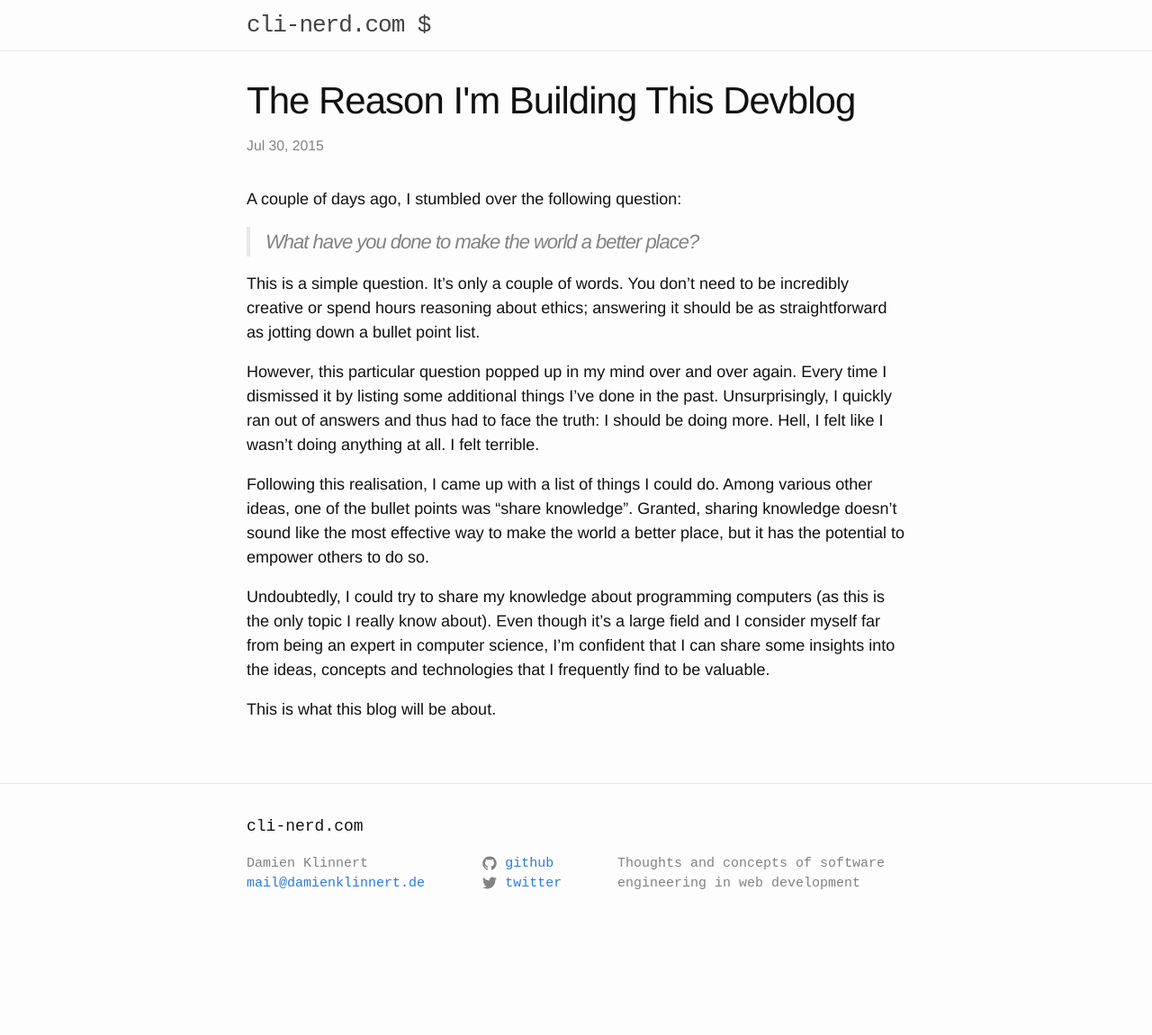
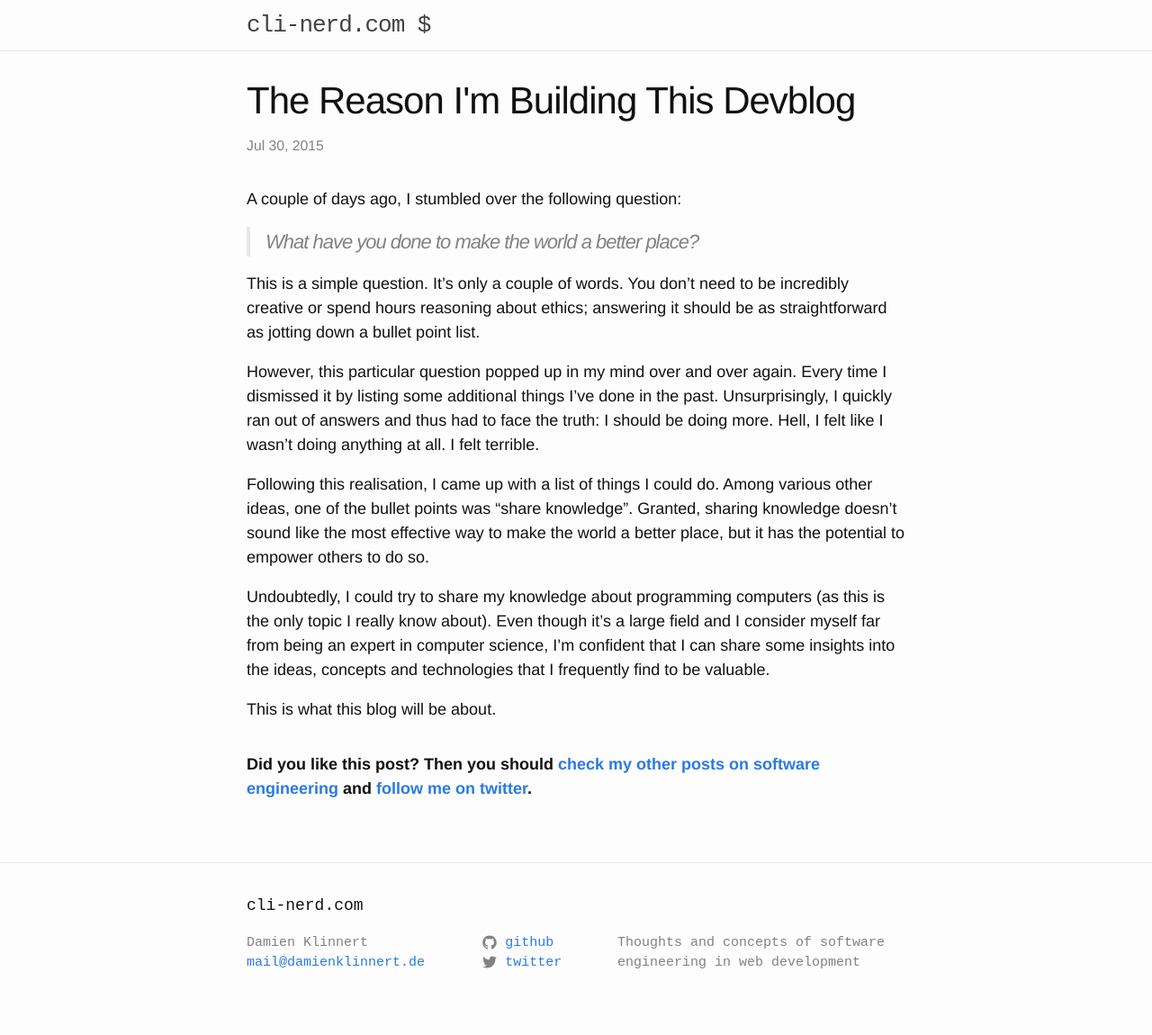
Before and after one commit to adamniedzielski/cli-nerd.com, a Jekyll site: the page built from _posts/2015-07-30-the-reason-im-building-this-devblog.markdown, in a window 1280 px wide. Shown: the whole page at 90% size. Built offline with Jekyll 4.4.1, drawn with Linux system fonts in a browser that asks for light colours; before the commit the page ends 1062 px from its top, so only the background shows below that.

Commit message:
add links to end of page

```diff
--- a/_layouts/post.html
+++ b/_layouts/post.html
@@ -12,4 +12,8 @@ layout: default
     {{ content }}
   </article>
 
+    <article class="post-content">
+        <strong>Did you like this post? Then you should <a href="{{ site.baseurl }}/" title="See all posts">check my other posts on software engineering</a> and <a href="https://twitter.com/{{ site.twitter_username }}" title="twitter" target="_blank"> follow me on twitter</a>.</strong>
+    </article>
+
 </div>
```
